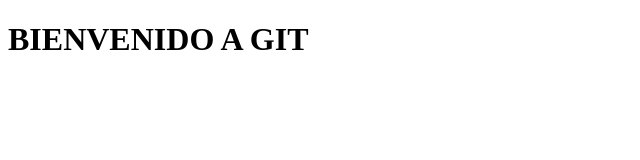
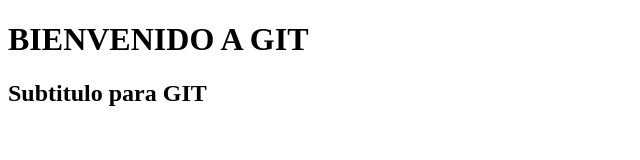
Before and after one commit to gmsm93/proyecto_final_desarrollo_web, a plain HTML site: page index.html in a window 1280 px wide. Shown: the whole page, without its empty margins (0-640 px from the left). Drawn offline with Linux system fonts and the light colour scheme.

Commit message:
Creamos el H2 con el subtitulo del index.html

```diff
--- a/index.html
+++ b/index.html
@@ -8,5 +8,7 @@
 </head>
 <body>
     <h1>BIENVENIDO A GIT</h1>
+
+    <h2>Subtitulo para GIT</h2>
 </body>
 </html>
```
